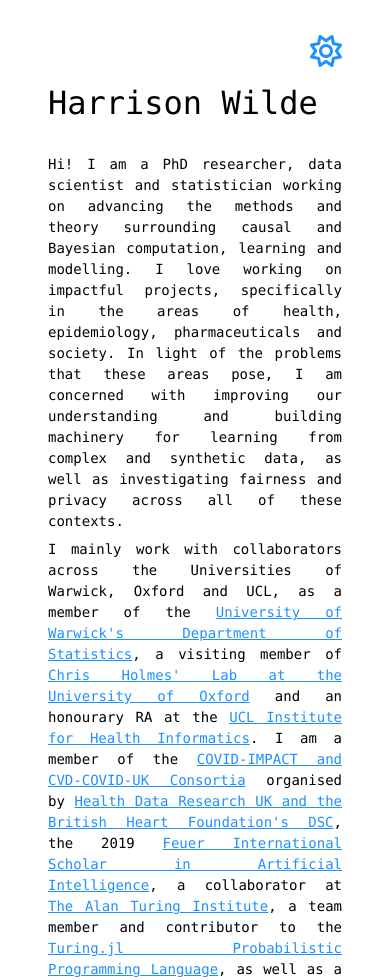
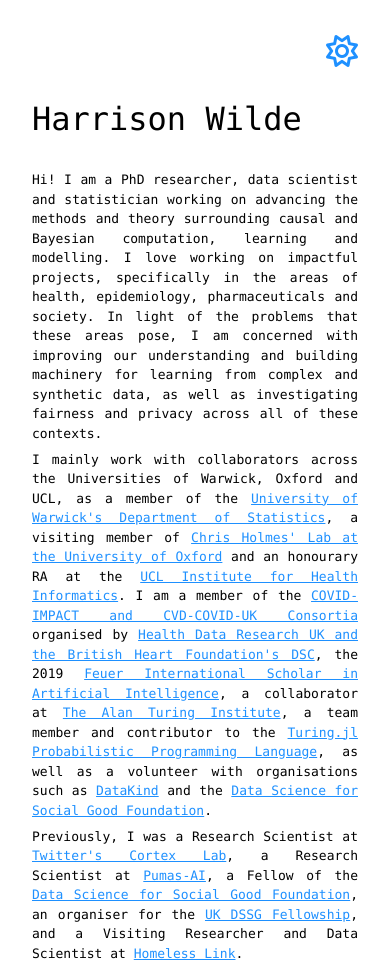
Before and after one commit to HarrisonWilde/HarrisonWilde.github.io, a plain HTML site: page index.html in a window 390 px wide. Shown: the top 980 px of the page. Drawn offline with Linux system fonts and the light colour scheme; a script that the page names is missing; some icons are missing.

Commit message:
Fix for layout on mobile

```diff
--- a/index.html
+++ b/index.html
@@ -112,7 +112,7 @@
 
 		@media (max-width: 42em), (pointer:none), (pointer:coarse) {
 			#main {
-				padding: 2em 3em 7em 3em;
+				padding: 2em 2em 7em 2em;
 				overflow: auto;
 			}
 
@@ -132,7 +132,12 @@
 			}
 
 			#header {
-				padding-top: 52px;
+				padding-top: calc(1em + 52px);
+			}
+
+			p {
+				font-size: 13px;
+				text-align: justify;
 			}
 		}
 
```
